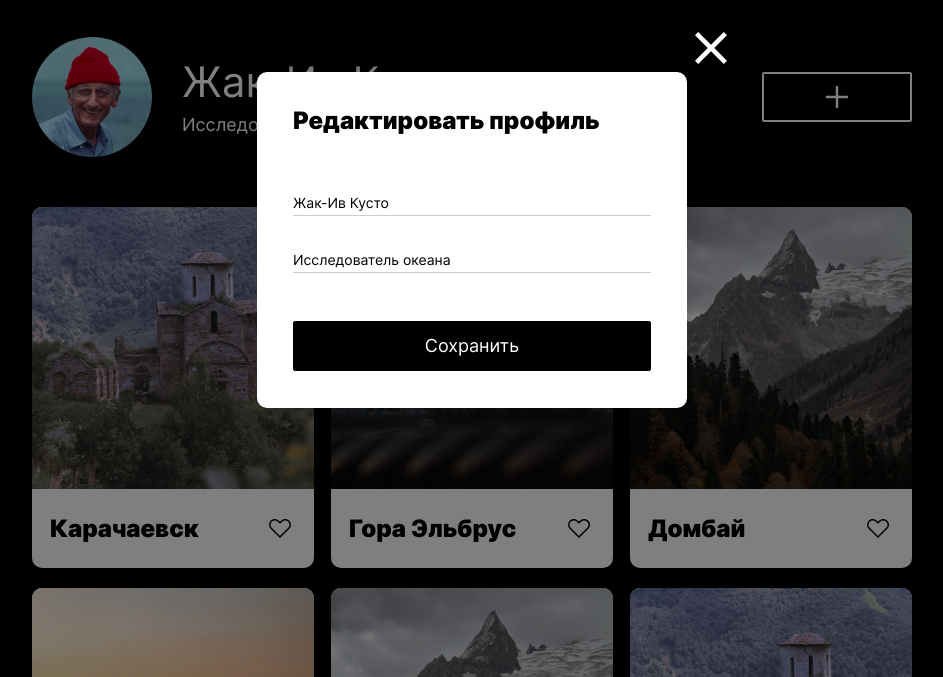
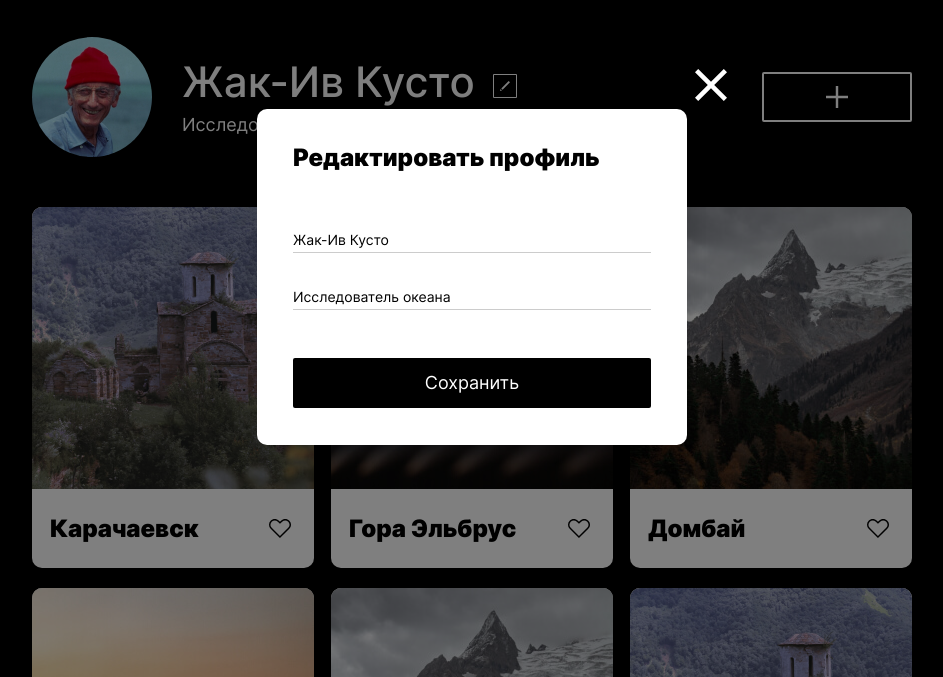
Before and after one commit to Mark22sv/mesto-project, a plain HTML site: page index.html in a window 1280 px wide. Shown: the part 123-800 px from the top of the page, without its empty margins (168-1111 px from the left). Drawn offline with Linux system fonts and the light colour scheme; files whose address does not match are found by name.

Commit message:
после 2 ревью

```diff
--- a/blocks/popup/__container/popup__container.css
+++ b/blocks/popup/__container/popup__container.css
@@ -7,13 +7,12 @@
   flex-direction: column;
   align-items: center;
   padding: 0;
-  margin: 195px 0 0 0;
+  margin: 0;
   position: relative;
 }
 
 @media screen and (max-width: 767px) {
   .popup__container {
     width: 282px;
-    margin: 123px 0 0 0;
   }
 }
--- a/blocks/popup/popup.css
+++ b/blocks/popup/popup.css
@@ -7,5 +7,5 @@
   left: 0;
   display: none;
   justify-content: center;
-  align-items: flex-start;
+  align-items: center;
 }
--- a/blocks/profile/__name/profile__name.css
+++ b/blocks/profile/__name/profile__name.css
@@ -6,6 +6,9 @@
   font-size: 42px;
   line-height: 48px;
   color: #ffffff;
+  text-overflow: ellipsis;
+  white-space: nowrap;
+  overflow: hidden;
 }
 
 @media screen and (max-width: 767px) {
--- a/blocks/profile/__profession/profile__profession.css
+++ b/blocks/profile/__profession/profile__profession.css
@@ -6,6 +6,9 @@
   font-size: 18px;
   line-height: 22px;
   color: #ffffff;
+  text-overflow: ellipsis;
+  white-space: nowrap;
+  overflow: hidden;
 }
 
 @media screen and (max-width: 767px) {
--- a/vendor/fonts.css
+++ b/vendor/fonts.css
@@ -2,7 +2,7 @@
   font-family: 'Inter';
   src: url("./fonts/Inter/Inter-Medium.woff") format("woff"),
        url("./fonts/Inter/Inter-Medium.woff2") format("woff2");
-  font-weight: medium;
+  font-weight: 500;
 }
 
 @font-face {
```
